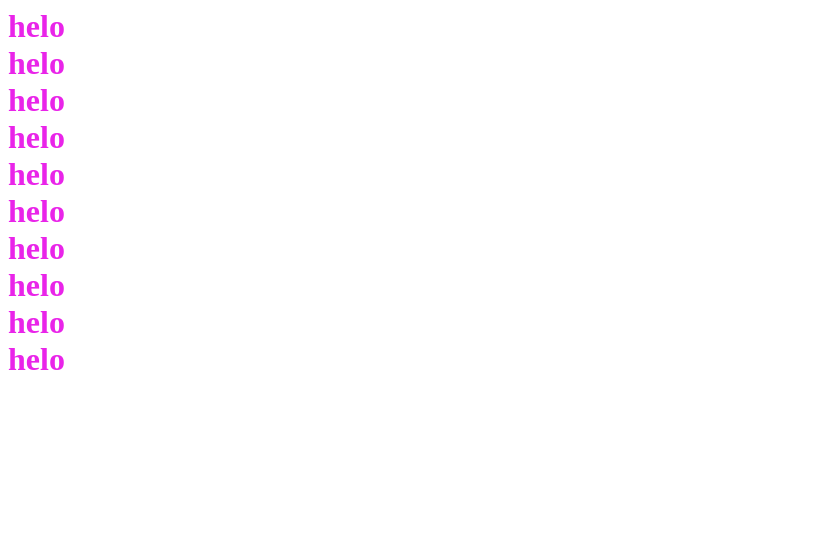
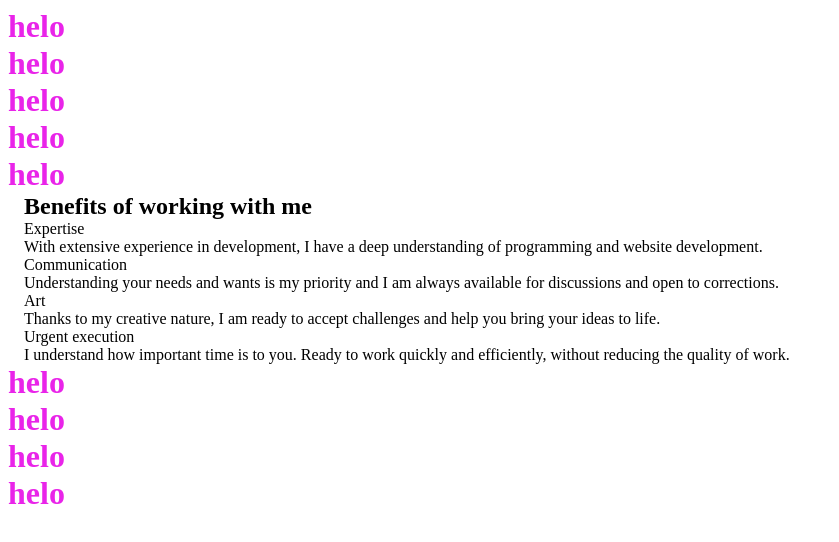
Before and after one commit to Mrmantikor/BugBusters, a website built with Vite: page src/index.html in a window 1280 px wide. Shown: the whole page, without its empty margins (0-839 px from the left). Built offline with nearby package versions, Linux system fonts and the light colour scheme.

Commit message:
add benefits.markup

```diff
--- a/src/partials/06-benefits.html
+++ b/src/partials/06-benefits.html
@@ -1 +1,23 @@
-<h1> helo </h1>
+<section class="benefits">
+    <div class="container">
+        <h2 class="benefits-title"><span class="title-green-word">Benefits</span> of working with me</h2>
+        <ul class="benefits-list">
+            <li class="benefits-list-item">
+                <p class="benefits-list-title">Expertise</p>
+                <p class="benefits-list-text">With extensive experience in development, I have a deep understanding of programming and website development.</p>
+            </li>
+            <li class="benefits-list-item">
+                <p class="benefits-list-title">Communication</p>
+                <p class="benefits-list-text">Understanding your needs and wants is my priority and I am always available for discussions and open to corrections.</p>
+            </li>
+            <li class="benefits-list-item">
+                <p class="benefits-list-title">Art</p>
+                <p class="benefits-list-text">Thanks to my creative nature, I am ready to accept challenges and help you bring your ideas to life.</p>
+            </li>
+            <li class="benefits-list-item">
+                <p class="benefits-list-title">Urgent execution</p>
+                <p class="benefits-list-text">I understand how important time is to you. Ready to work quickly and efficiently, without reducing the quality of work.</p>
+            </li>
+        </ul>
+    </div>
+</section>
```
